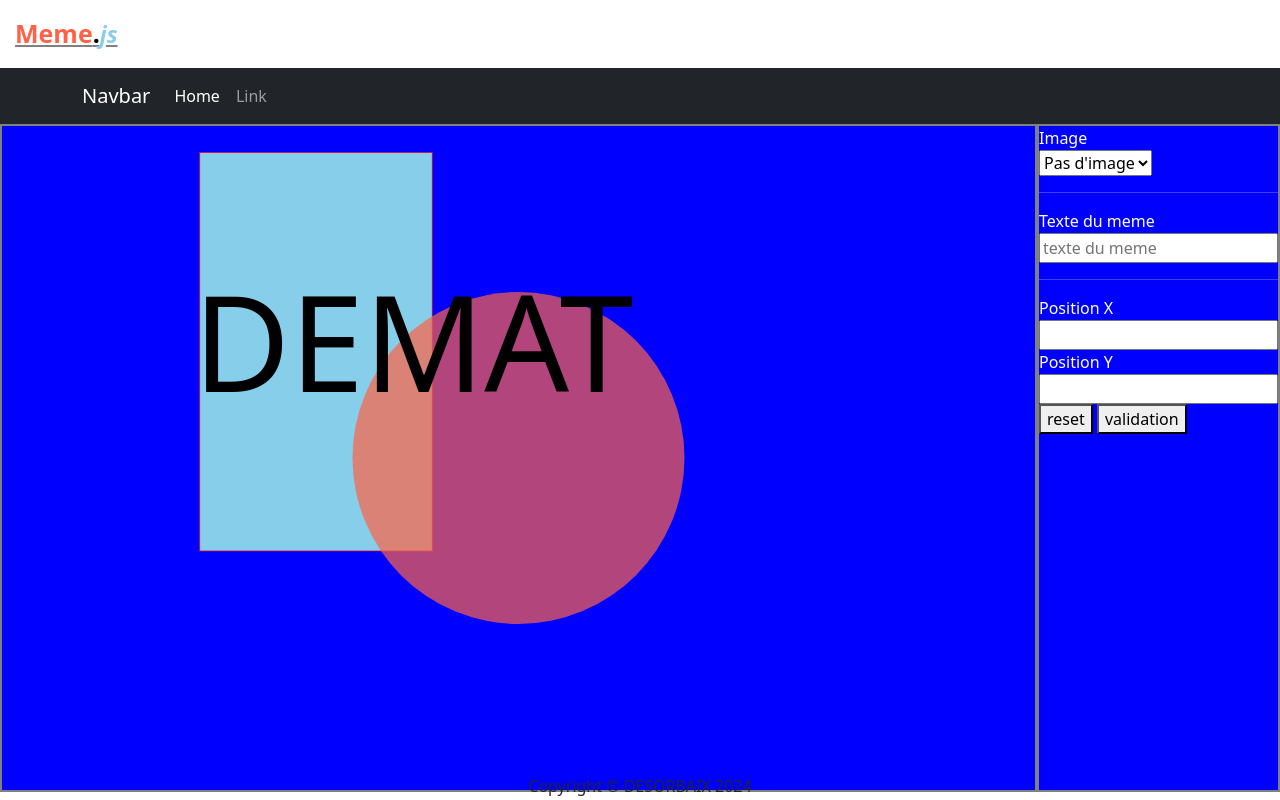
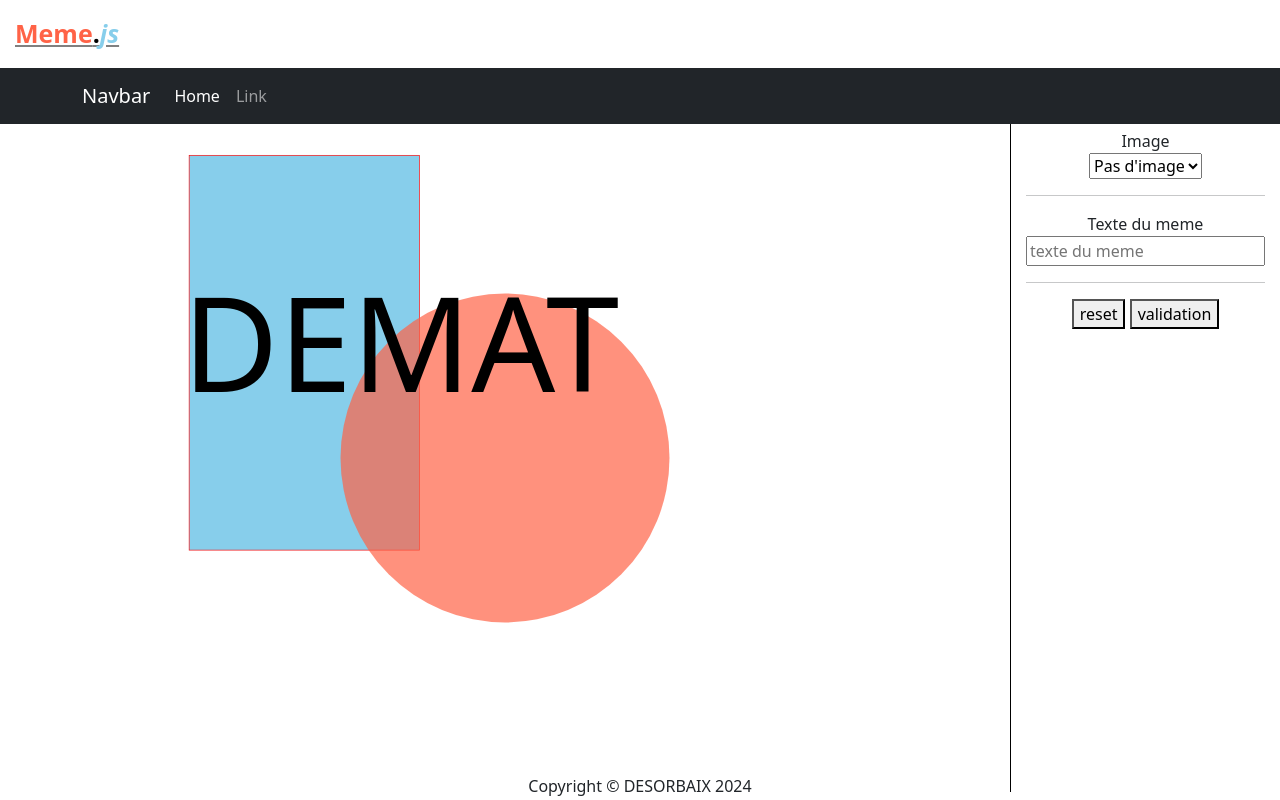
Before and after one commit to Wargrimm/2024-12-03_v2, a website: page index.html in a window 1280 px wide. Drawn offline with nearby package versions, Linux system fonts and the light colour scheme.

Commit message:
Fin d'exo

```diff
--- a/index.html
+++ b/index.html
@@ -91,14 +91,6 @@
               placeholder="texte du meme"
             />
             <hr />
-            <label for="x">Position X</label>
-            <br />
-            <input type="number"/>
-            <br />
-            <label for="y">Position Y</label>
-            <br />
-            <input type="number"/>
-            <br />
             <button type="reset">reset</button>
             <button type="submit">validation</button>
           </form>
--- a/style/style.css
+++ b/style/style.css
@@ -23,17 +23,33 @@ body{
 #js{
     color:skyblue;
     font-style: italic;
-    font-size: 23px;
 }
 #wrapper{height: 100%;}
 #editor{
-    /* css debug properties */
-    background-color: blue;
-    color: white;
     height: 100%;
     display: flex;
+    text-align: center;
 }
-#editor>div{border:2px solid grey;}
+
 #editor>div:nth-child(1){
     flex-grow:1;
 }
+#editor>div{
+    padding: 5px 15px;
+}
+#editor>div:nth-child(2){
+    min-width:200px;
+    border-left:1px solid black;
+}
+div.cols{
+    display:flex;
+    justify-content: space-between;
+}
+div.cols>div{
+    width:49%;
+    text-align: center;
+}
+div.cols>div input{
+    width:80px;
+    text-align: center;
+}
```
